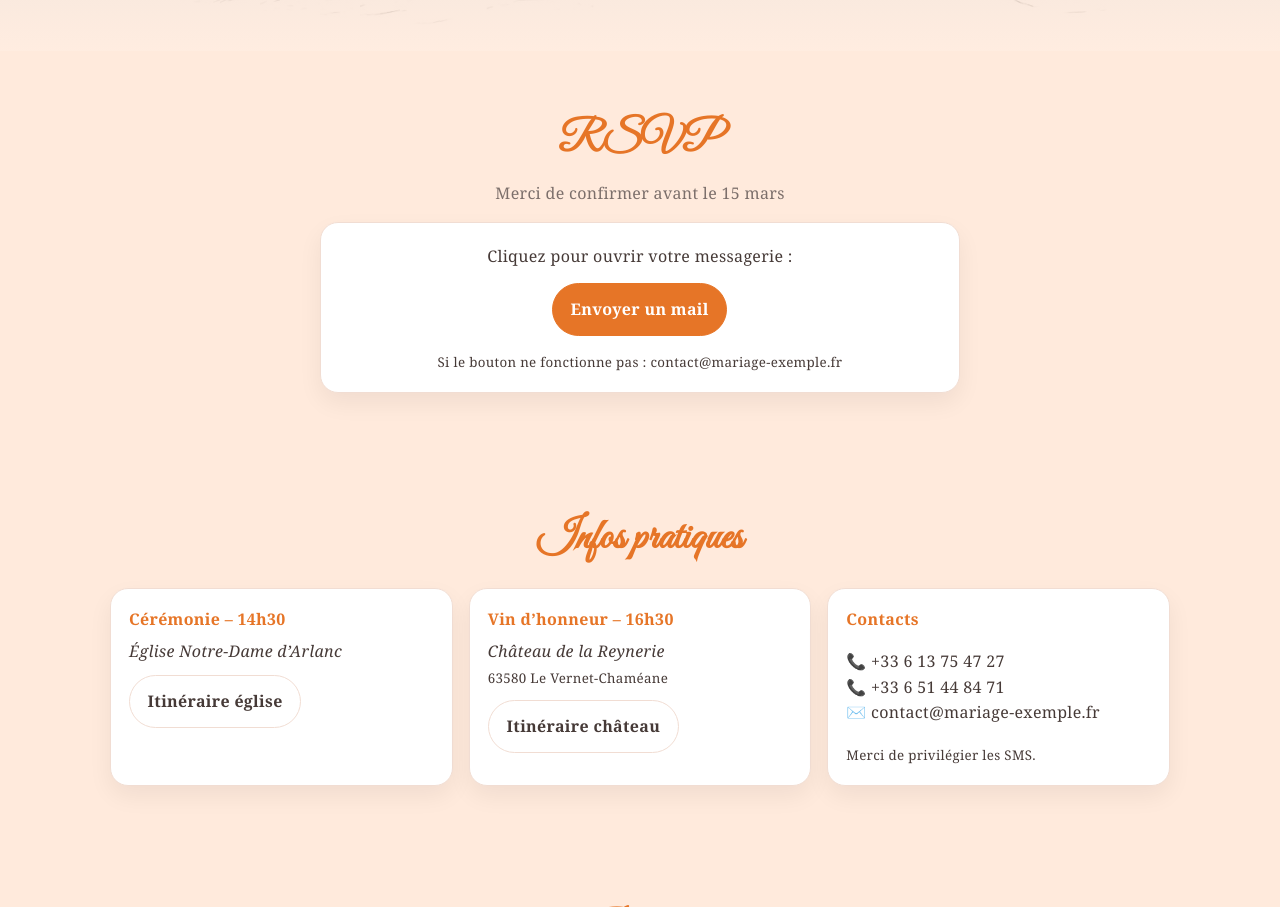
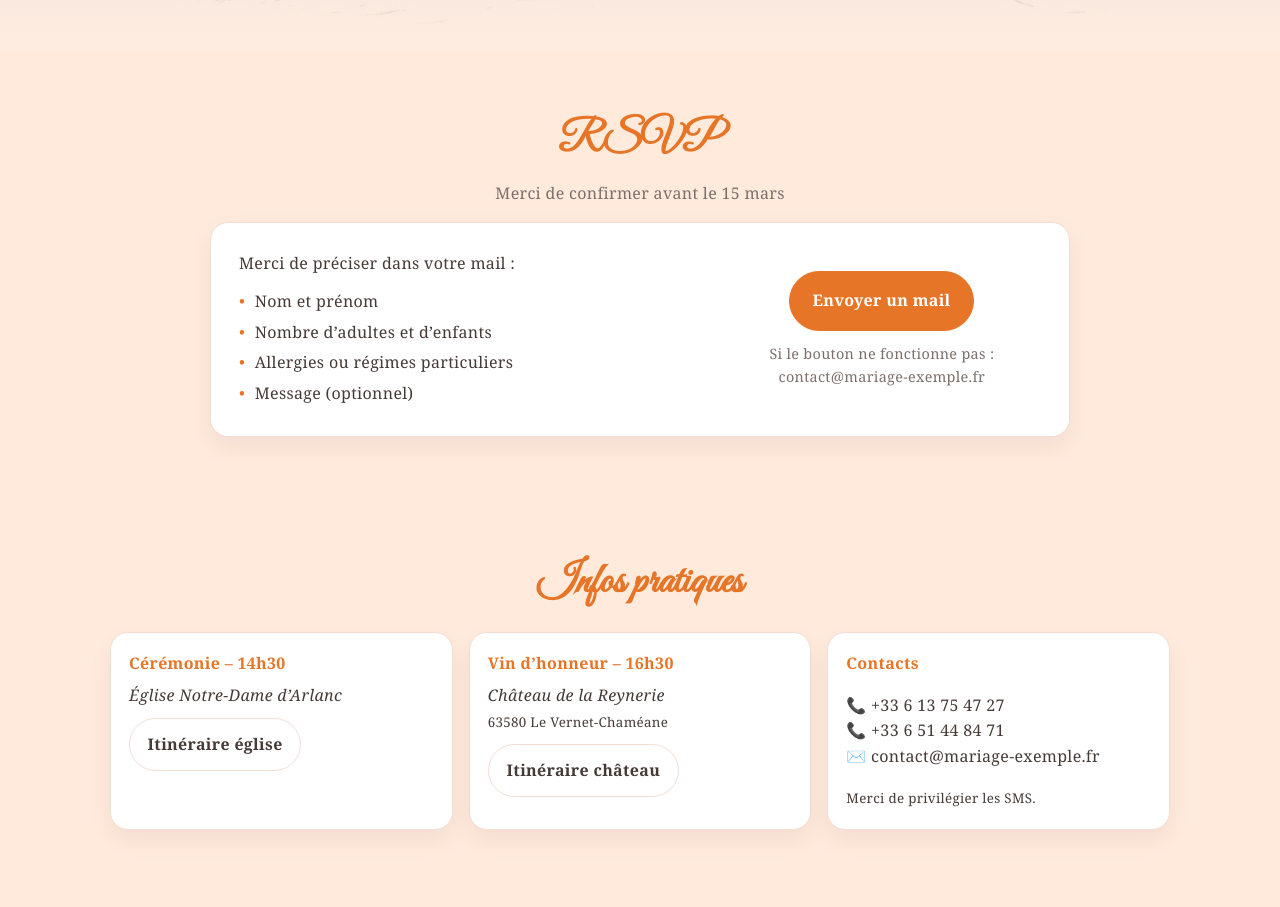
Before and after one commit to nicodevcontact/mariage-julie, a plain HTML site: page index.html in a window 1280 px wide. Shown: the part 863-1770 px from the top of the page. Drawn offline with Linux system fonts and the light colour scheme; a web font is replaced by a local one.

Commit message:
modif RSVP

```diff
--- a/index.html
+++ b/index.html
@@ -85,7 +85,7 @@
     }
     .card:hover{transform:translateY(-4px);box-shadow:0 16px 36px rgba(0,0,0,.08)}
 
-    /* HERO avec overlay + plaque titre (lisibilité conservée) */
+    /* HERO (lisibilité conservée) */
     .hero{
       position:relative;overflow:hidden;min-height:58vh;display:flex;align-items:center;justify-content:center;text-align:center;
       background: url("img/chateau.jpg") center/cover no-repeat;
@@ -140,7 +140,7 @@
 
     section{padding:56px 0}
     .section-title{text-align:center;margin-bottom:16px}
-    #rsvp .container-narrow{max-width:680px;margin:0 auto}
+    #rsvp .container-narrow{max-width:900px;margin:0 auto}
 
     .grid{display:grid;gap:16px}
     @media (min-width:900px){ .grid-3{grid-template-columns:repeat(3,1fr)} .grid-2{grid-template-columns:repeat(2,1fr)} }
@@ -163,7 +163,7 @@
     input:focus,textarea:focus,select:focus{outline:none;border-color:color-mix(in oklab, var(--primary) 35%, white);box-shadow:0 0 0 4px color-mix(in oklab, var(--primary) 18%, white)}
     label{font-size:.92rem;color:var(--muted);display:block;margin:6px 0 2px}
 
-    /* Cartes Hébergements (mini-photo optionnelle) */
+    /* Hébergements */
     .stay{display:flex; gap:14px; align-items:center;}
     .stay-thumb{
       flex:0 0 64px; width:64px; height:64px; border-radius:12px; overflow:hidden;
@@ -172,6 +172,16 @@
     .stay-thumb img{width:100%;height:100%;object-fit:cover}
     .stay-body{flex:1 1 auto}
     .stay-body small{color:var(--muted)}
+
+    /* RSVP – layout 2 colonnes propre */
+    .rsvp-card{ padding:28px; border-radius:18px; background:var(--panel); border:1px solid var(--border); box-shadow:var(--shadow); }
+    .rsvp-grid{ display:grid; gap:24px; align-items:center; }
+    @media (min-width:900px){ .rsvp-grid{ grid-template-columns: 1.3fr .9fr; } }
+    .rsvp-list{ margin:0; padding:0; list-style:none; line-height:1.9; color:var(--fg); }
+    .rsvp-list li::before{ content:"•"; margin-right:.6rem; color:var(--primary); }
+    .rsvp-cta{ text-align:center; }
+    .rsvp-cta .btn{ font-size:1rem; padding:1rem 1.4rem; }
+    .rsvp-help{ margin-top:.75rem; color:var(--muted); font-size:.9rem; }
   </style>
 </head>
 <body>
@@ -216,7 +226,7 @@
     </div>
   </section>
 
-  <!-- RSVP (formulaire supprimé -> mailto) -->
+  <!-- RSVP (mailto avec instructions, 2 colonnes) -->
   <section id="rsvp">
     <div class="container container-narrow">
       <div class="section-title">
@@ -224,10 +234,25 @@
         <div class="small" style="color:var(--muted)">Merci de confirmer avant le 15 mars</div>
       </div>
 
-      <div class="card" style="text-align:center">
-        <p style="margin:.2rem 0 .8rem">Cliquez pour ouvrir votre messagerie :</p>
-        <a id="mailtoRSVP" class="btn btn-primary" href="#">Envoyer un mail</a>
-        <p style="margin:.8rem 0 0"><small class="muted">Si le bouton ne fonctionne pas : <a id="mailtoFallback"></a></small></p>
+      <div class="rsvp-card">
+        <div class="rsvp-grid">
+          <div>
+            <p style="margin:0 0 .6rem; color:var(--fg); text-align:left;">Merci de préciser dans votre mail :</p>
+            <ul class="rsvp-list">
+              <li>Nom et prénom</li>
+              <li>Nombre d’adultes et d’enfants</li>
+              <li>Allergies ou régimes particuliers</li>
+              <li>Message (optionnel)</li>
+            </ul>
+          </div>
+
+          <div class="rsvp-cta">
+            <a id="mailtoRSVP" class="btn btn-primary" href="#">Envoyer un mail</a>
+            <div class="rsvp-help">
+              Si le bouton ne fonctionne pas : <a id="mailtoFallback"></a>
+            </div>
+          </div>
+        </div>
       </div>
     </div>
   </section>
@@ -257,7 +282,7 @@
             ✉️ <a id="emailTxt"></a>
           </p>
           <small class="muted">Merci de privilégier les SMS.</small>
-          <!-- Adresse postale privée (non affichée par défaut pour confidentialité)
+          <!-- Adresse postale privée (non affichée par défaut)
           <p style="margin-top:.6rem"><small>79 avenue de l’Europe – 92400 Courbevoie</small></p>
           -->
         </div>
@@ -293,7 +318,7 @@
     </div>
   </section>
 
-  <!-- HÉBERGEMENT (placé tout en bas, sous les photos) -->
+  <!-- HÉBERGEMENT -->
   <section id="hebergement">
     <div class="container">
       <div class="section-title">
@@ -413,8 +438,7 @@
   // ===== CONFIG =====
   const CONFIG = {
     couple: { bride: "Julie Derobert", groom: "Franck Marion" },
-    // Samedi 1er août 2026 – cérémonie à 14:30
-    dateISO: "2026-08-01T14:30:00+02:00",
+    dateISO: "2026-08-01T14:30:00+02:00", // Samedi 1er août 2026 – 14h30
     locations: {
       church: {
         name: "Église Notre-Dame d’Arlanc",
@@ -430,9 +454,9 @@
     },
     contact: {
       phones: ["+33 6 13 75 47 27", "+33 6 51 44 84 71"],
-      email: "contact@mariage-exemple.fr" // remplace si vous avez l'adresse officielle
+      email: "contact@mariage-exemple.fr" // <-- remplace ici par l'adresse officielle
     },
-    rsvp: { to: "contact@mariage-exemple.fr", subject: "RSVP – Mariage Julie & Franck" }
+    rsvp: { to: "contact@mariage-exemple.fr", subject: "RSVP – Mariage Julie & Franck" } // <-- et ici si besoin
   };
 
   // Header + burger
@@ -515,12 +539,16 @@
   }
   tick(); const timer = setInterval(tick, 1000);
 
-  // RSVP (mailto uniquement)
+  // RSVP (mailto avec contenu pré-rempli)
   const mailBtn = document.getElementById("mailtoRSVP");
   const mailFallback = document.getElementById("mailtoFallback");
   const subject = encodeURIComponent(CONFIG.rsvp.subject);
   const body = encodeURIComponent(
-    "Merci d’indiquer :\n- Nom et prénom\n- Nombre d’invités\n- Régimes/allergies éventuels\n- Message"
+    "Merci d’indiquer :\n" +
+    "- Nom et prénom\n" +
+    "- Nombre d’adultes et d’enfants\n" +
+    "- Allergies ou régimes particuliers\n" +
+    "- Message (optionnel)"
   );
   const mailHref = `mailto:${CONFIG.rsvp.to}?subject=${subject}&body=${body}`;
   mailBtn.href = mailHref;
```
